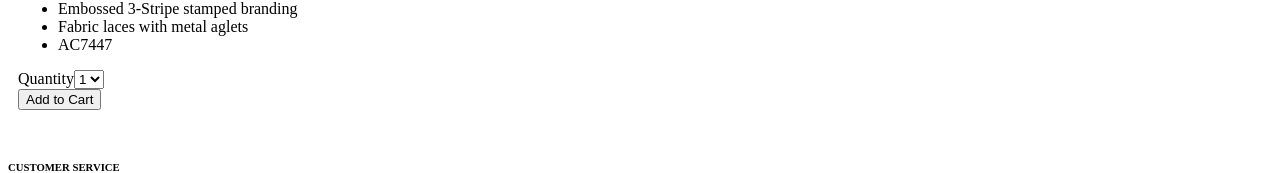
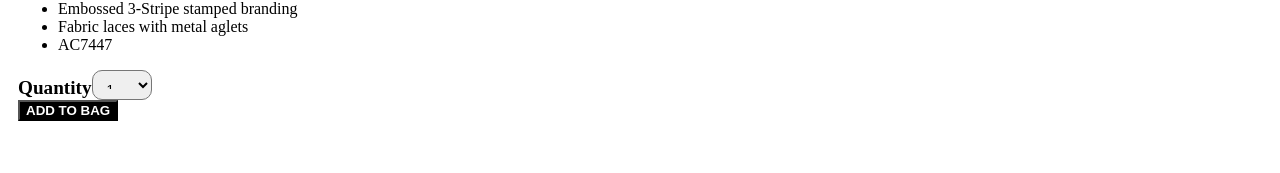
Before and after one commit to ramyatata/Portazon, a React (Create React App) app in the folder client/: page / in a window 1280 px wide. Shown: the part 2766-2939 px from the top of the page. Built offline with nearby package versions, Linux system fonts and the light colour scheme; the HTML template or start-up script is replaced by a standard one.

Commit message:
Product details-checkout section

```diff
--- a/client/src/components/productDetailPage.jsx
+++ b/client/src/components/productDetailPage.jsx
@@ -76,19 +76,19 @@ const ProductDetail = (props) => {
             <h6>Details</h6>
             <ul>{prodDetails}</ul>
           </div>
-          <div className="prod-quant">
-            <div className="col-xs-12">
-              <div className="col-xs-6 form-group">
-                <label className="col-xs-6">Quantity</label>
-                <select>
-                  <option>1</option>
-                  <option>2</option>
-                  <option>3</option>
-                </select>
-              </div>
-              <div className="col-xs-6">
-                <button className="btn">Add to Cart</button>
-              </div>
+          <div className="prod-quant col-xs-12">
+            <div className="col-xs-5 form-group">
+              <label className="col-xs-6" style={{fontWeight: 'bold', fontSize:'1.2em'}}>Quantity</label>
+              <select style={{padding: '10px', borderRadius: '10px', height:'30px', width: '60px'}}>
+                <option>1</option>
+                <option>2</option>
+                <option>3</option>
+                <option>4</option>
+                <option>5</option>
+              </select>
+            </div>
+            <div className="col-xs-7">
+              <button type="button" className="btn btn-block" style={{backgroundColor:'#000', color:'White', fontWeight:'bold'}}>ADD TO BAG</button>
             </div>
           </div>
         </div>
```
Also changed, not shown: 1 other file (tests, documents, lock files or other folders).
